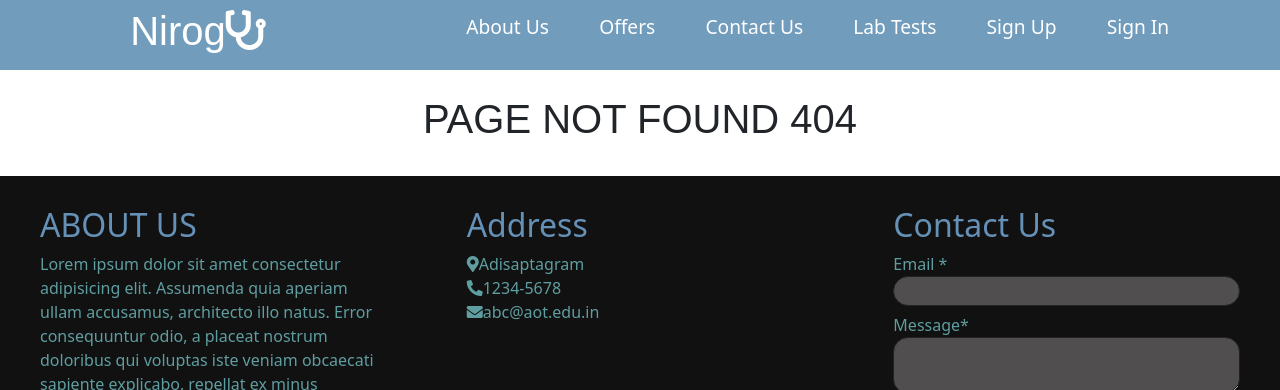
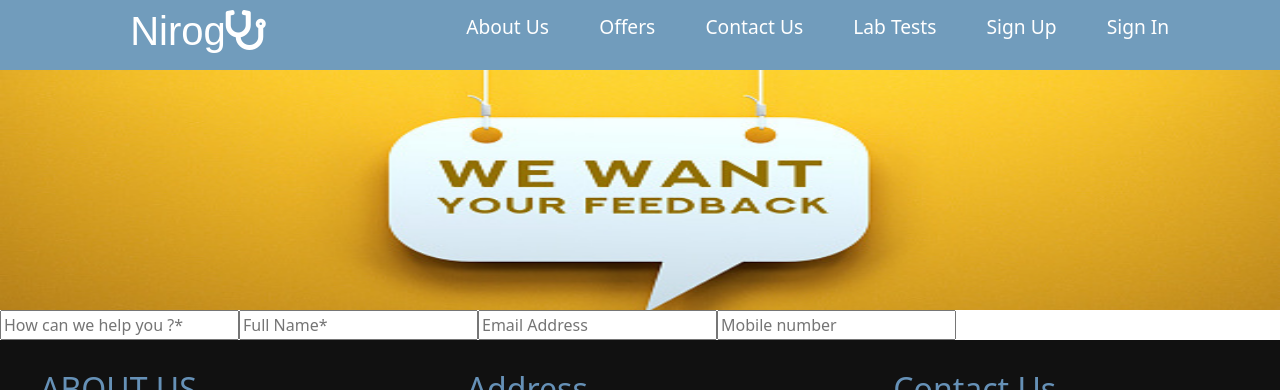
Before and after one commit to sagunjaiswal/Nirog, a React (Create React App) app in the folder client/: page /contact-us in a window 1280 px wide. Shown: the top 390 px of the page. Built offline with nearby package versions, Linux system fonts and the light colour scheme; no server answers; a web font is replaced by a local one.

Commit message:
initial setup of feedback page

```diff
--- a/client/src/Components/Header/Navbar.jsx
+++ b/client/src/Components/Header/Navbar.jsx
@@ -53,7 +53,7 @@ export default function Navbar() {
         <Link to="/maintainance" style={{ textDecoration: "none" }}>
           <li className={styles.navLinks}>Offers</li>
         </Link>
-        <Link to="/maintainance" style={{ textDecoration: "none" }}>
+        <Link to="/contact-us" style={{ textDecoration: "none" }}>
           <li className={styles.navLinks}>Contact Us</li>
         </Link>
         <Link to="/maintainance" style={{ textDecoration: "none" }}>
--- /dev/null
+++ b/client/src/Containers/Contact Us/ContactUs.jsx
@@ -0,0 +1,15 @@
+import React from "react";
+import styles from "./styles.module.css";
+import ContactUsForm from "./ContactUsForm";
+
+export default function ContactUs() {
+  return (
+    <>
+      <img src=".\assets\feedback.jpg" alt="contact us" />
+      <div className="">
+        <ContactUsForm />
+      </div>
+      <div></div>
+    </>
+  );
+}
--- /dev/null
+++ b/client/src/Containers/Contact Us/ContactUsForm.jsx
@@ -0,0 +1,13 @@
+import React from "react";
+
+export default function ContactUsForm() {
+  return (
+    <div>
+      <input placeholder="How can we help you ?*" />
+      <input placeholder="Full Name* " />
+      <input placeholder="Email Address" />
+      <input placeholder="Mobile number" />
+      <placeholder placeholder="Type in your message..." />
+    </div>
+  );
+}
--- /dev/null
+++ b/client/src/Containers/Contact Us/styles.module.css
@@ -0,0 +1,4 @@
+img {
+  max-width: 100vw;
+  height: 240px;
+}
--- a/client/src/Routes/Routes.js
+++ b/client/src/Routes/Routes.js
@@ -13,6 +13,7 @@ import RegistrationPage from "../Containers/RegistrationPage/index";
 import Axios from "axios";
 import UserContext from "../UserContext";
 import AboutUs from "../Containers/About US/AboutUs.jsx";
+import ContactUs from "../Containers/Contact Us/ContactUs";
 
 const Routes = () => {
   const [userData, setUserData] = useState({
@@ -75,6 +76,7 @@ const Routes = () => {
           />
           <Route path="/maintainance" component={UnderMaintaince} />
           <Route path="/about-us" component={AboutUs} />
+          <Route path="/contact-us" component={ContactUs} />
           <Route path="/" exact component={Application} />
           <Route component={Default} />
         </Switch>
```
Also changed, not shown: client/public/assets/feedback.jpg (added), client/src/Containers/Contact Us/contactUsForm.module.css (added).
